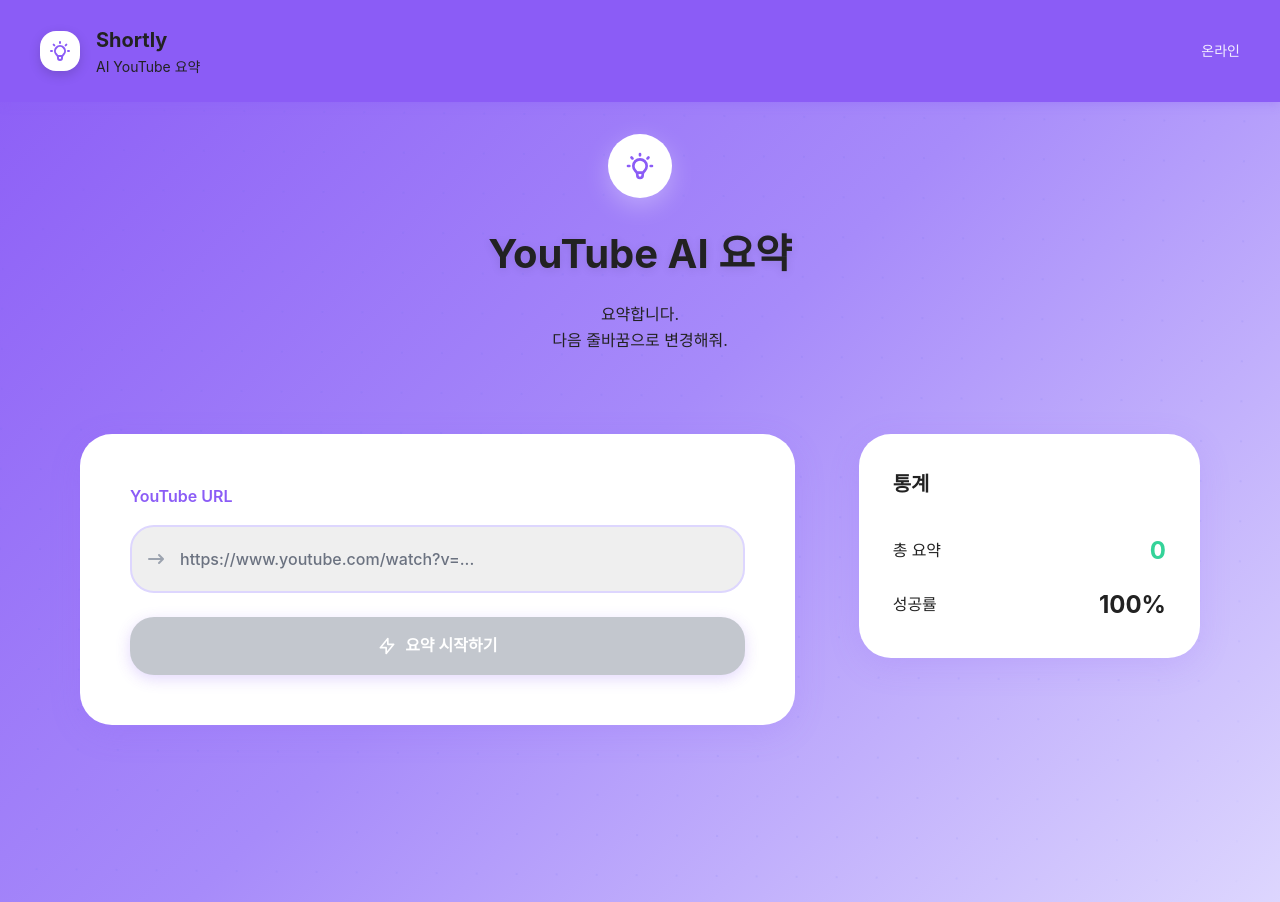
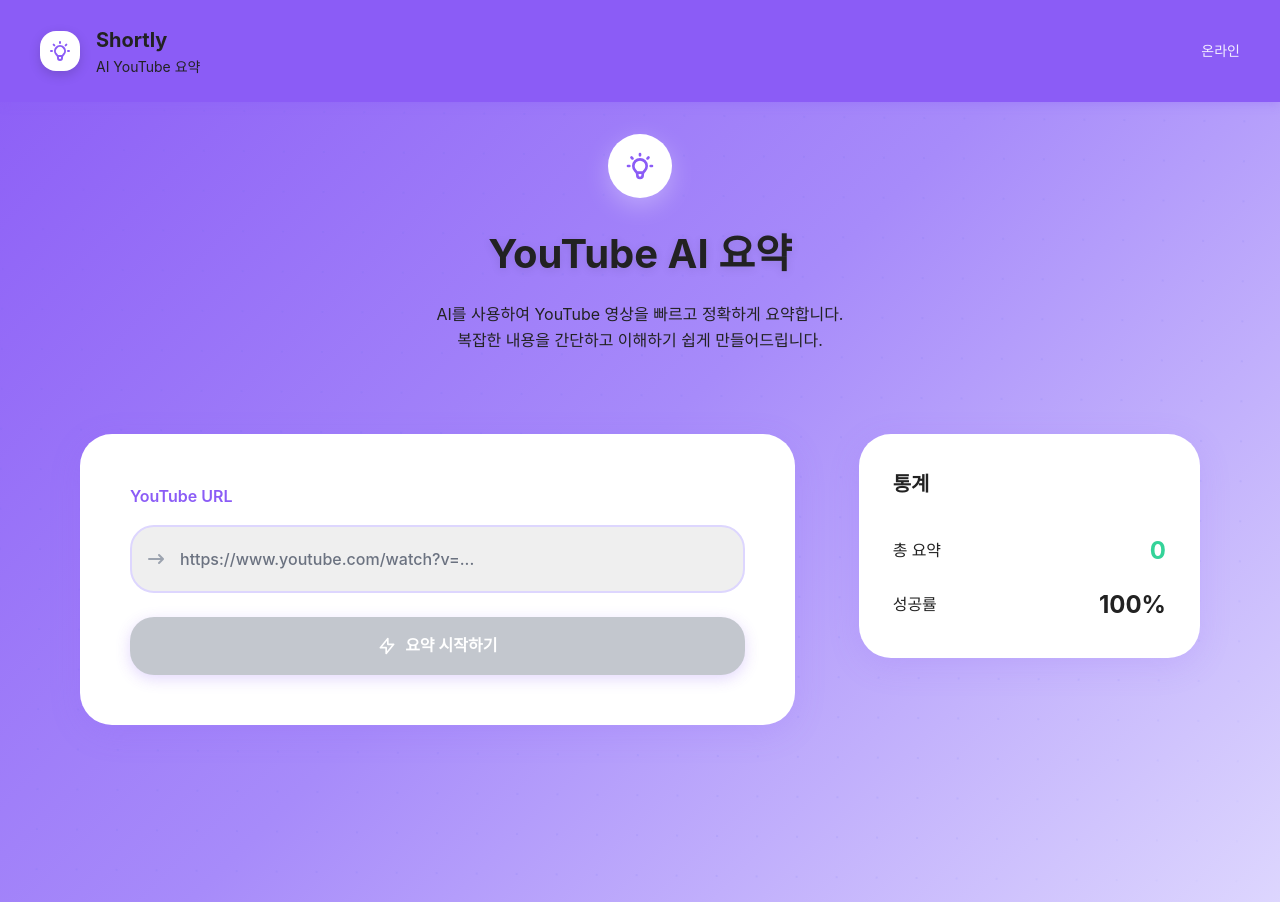
Before and after one commit to carawoo/shortly, a Next.js app: page / in a window 1280 px wide. Built offline with nearby package versions, Linux system fonts and the light colour scheme.

Commit message:
📝 Fix Hero Description Text - Replace placeholder text with proper service description with line break

```diff
--- a/src/app/page.tsx
+++ b/src/app/page.tsx
@@ -3,7 +3,7 @@
 import { useState, useEffect } from 'react';
 
 // 캐시 무효화를 위한 강제 변경사항
-const CACHE_BUSTER = 'fix-markdown-rendering-bullets-' + Date.now();
+const CACHE_BUSTER = 'fix-hero-description-text-' + Date.now();
 
 export default function Home() {
   const [url, setUrl] = useState('');
@@ -223,8 +223,8 @@
               YouTube AI 요약
             </h1>
             <p className="hero-description">
-              요약합니다.<br />
-              다음 줄바꿈으로 변경해줘.
+              AI를 사용하여 YouTube 영상을 빠르고 정확하게 요약합니다.<br />
+              복잡한 내용을 간단하고 이해하기 쉽게 만들어드립니다.
             </p>
           </div>
 
```
